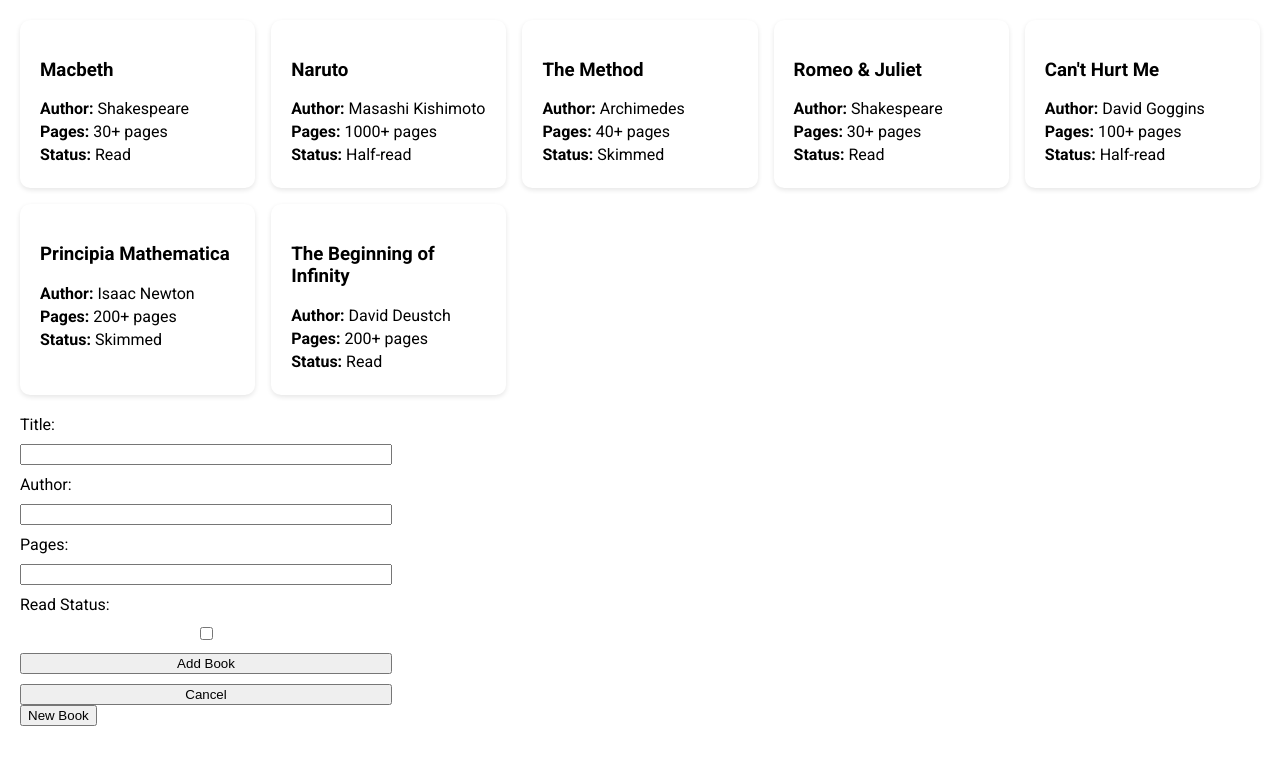
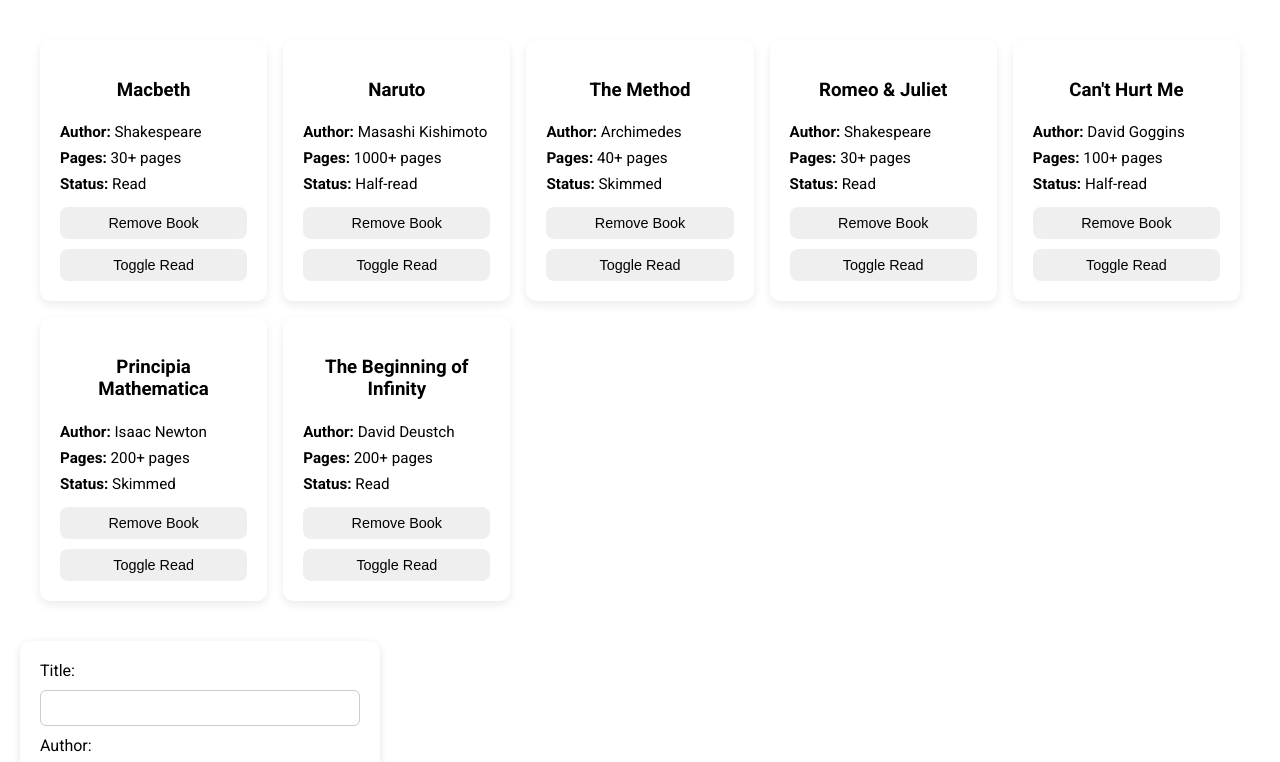
Before and after one commit to JayZeus999/Library, a plain HTML site: page index.html in a window 1280 px wide. Both pictures are taken after a click on the button "New Book". Shown: the top 762 px of the page. Drawn offline with Linux system fonts and the light colour scheme.

Commit message:
Add remove & toggle buttons

```diff
--- a/script.js
+++ b/script.js
@@ -16,6 +16,19 @@ function Book(title, author, pages, status) {
     };
 };
 
+
+Book.prototype.toggleRead = function () {
+    if (this.read === "Read") {
+        this.read = "Not Read";
+    } else if (this.read === "Not Read") {
+        this.read = "Half-read";
+    } else if (this.read === "Half-read") {
+        this.read = "Skimmed";
+    } else {
+        this.read = "Read";
+    }
+};
+
 function addBookToLibrary(title, author, pages, status) {
     const newBook = new Book(title, author, pages, status);
     myLibrary.push(newBook);
@@ -32,12 +45,37 @@ function displayLibrary() {
         const card = document.createElement("div");
         card.classList.add("card");
 
+        card.dataset.id = book.id;
+
         card.innerHTML = `
         <h3>${book.bookname}</h3>
         <p><strong>Author:</strong> ${book.author}</p>
         <p><strong>Pages:</strong> ${book.size}</p>
         <p><strong>Status:</strong> ${book.read}</p>
         `;
+
+        const removeBtn = document.createElement("button");
+        removeBtn.textContent = "Remove Book";
+
+        removeBtn.addEventListener("click", () => {
+            const index = myLibrary.findIndex((bookItem) => bookItem.id === book.id);
+            if (index !== -1) {
+                myLibrary.splice(index, 1);
+            }
+            displayLibrary();
+        });
+
+        const toggleBtn = document.createElement("button");
+        toggleBtn.textContent = "Toggle Read";
+        toggleBtn.addEventListener("click", () => {
+            const readBook = myLibrary.find((bookItem) => bookItem.id === book.id);
+            readBook.toggleRead();
+            displayLibrary();
+        });
+
+
+        card.appendChild(removeBtn);
+        card.appendChild(toggleBtn);
 
         container.appendChild(card);
     });
@@ -83,6 +121,6 @@ form.addEventListener("submit", (e) => {
     const read = document.querySelector("#read").checked ? "Read" : "Not read"
 
     addBookToLibrary(title, author, pages, read);
-    form.reset;
+    form.reset();
     form.classList.add(".hidden");
-})
+});
--- a/style.css
+++ b/style.css
@@ -4,21 +4,47 @@ body {
     padding: 20px;
 }
 
+h3 {
+    text-align: center;
+}
+
 .container {
     display: grid;
     grid-template-columns: repeat(auto-fill, minmax(220px, 1fr));
     gap: 16px;
+    padding: 20px;
 }
 
 .card {
     background-color: white;
+    font-family: "Roboto", sans-serif;
     padding: 20px;
     border-radius: 10px;
-    box-shadow: 0 2px 5px rgba(0, 0, 0, 0.1);
+    box-shadow: 0 4px 10px rgba(0, 0, 0, 0.08);
+    transition: transform 0.2s ease, box-shadow 0.2s ease;
+    display: flex;
+    flex-direction: column;
+    justify-content: space-between;
+}
+
+.card:hover {
+    transform: translateY(-4px);
+    box-shadow: 0 8px 16px rgba(0, 0, 0, 0.12);
 }
 
 .card p {
     margin: 4px 0;
+    font-size: 0.95rem;
+}
+
+.card button {
+    margin-top: 10px;
+    padding: 8px 12px;
+    border: none;
+    border-radius: 8px;
+    cursor: pointer;
+    font-size: 0.9rem;
+    transition: background-color 0.2s ease;
 }
 
 .hidden {
@@ -31,5 +57,31 @@ form {
     /* align-items: center; */
     gap: 10px;
     margin-top: 20px;
-    max-width: 30%;
+    max-width: 320px;
+    background: white;
+    padding: 20px;
+    border-radius: 10px;
+    box-shadow: 0 2px 8px rgba(0, 0, 0, 0.1);
 }
+
+form input[type="text"],
+form input[type="checkbox"] {
+  padding: 8px;
+  border: 1px solid #ccc;
+  border-radius: 6px;
+  font-size: 1rem;
+}
+
+form button {
+  background-color: #1a73e8;
+  color: white;
+  border: none;
+  border-radius: 6px;
+  padding: 10px;
+  cursor: pointer;
+  transition: background-color 0.2s ease;
+}
+
+form button:hover {
+  background-color: #155ab6;
+}
```
Also changed, not shown: 1 other file.
